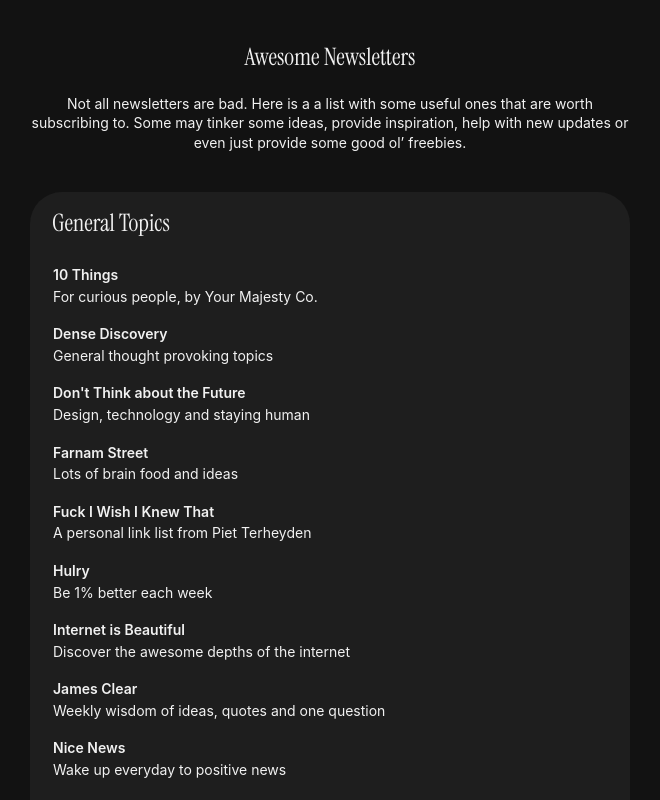
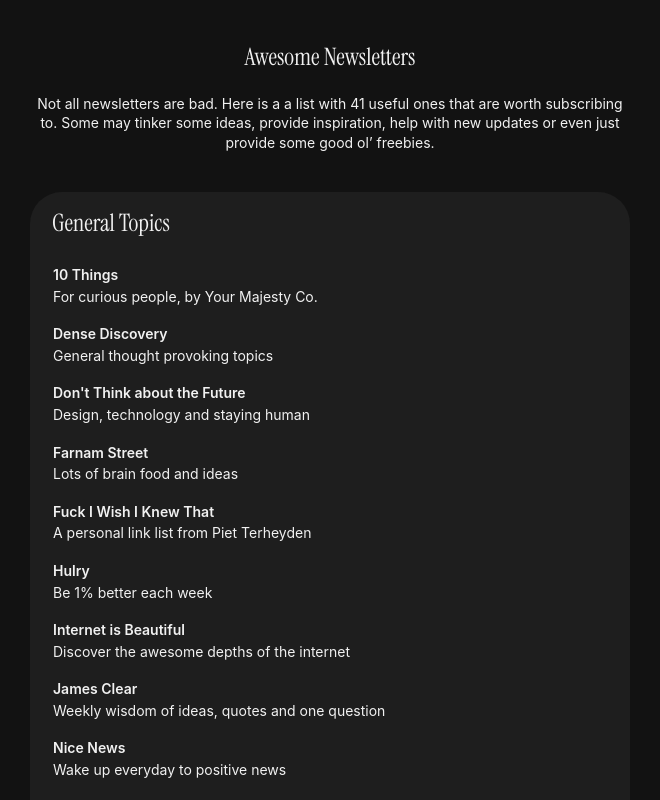
Before and after one commit to tangaroo/awesome-newsletters, a Next.js app: page / in a window 1280 px wide. Shown: the top 800 px of the page, without its empty margins (310-970 px from the left). Built offline with nearby package versions, Linux system fonts and the light colour scheme.

Commit message:
fixed keys and updated content

```diff
--- a/components/introduction/introduction.jsx
+++ b/components/introduction/introduction.jsx
@@ -4,11 +4,15 @@
 import data from "../../public/links.json";
 
 const IntroductionComponent = () => {
+  const total = data.reduce((accumulator, table) => {
+    return accumulator + table.rows.length;
+  }, 0);
+
   return (
     <Content>
       <p>
-        Not all newsletters are bad. Here is a a list with some useful ones that
-        are worth subscribing to. Some may tinker some ideas, provide
+        Not all newsletters are bad. Here is a a list with {total} useful ones
+        that are worth subscribing to. Some may tinker some ideas, provide
         inspiration, help with new updates or even just provide some good ol’
         freebies.
       </p>
--- a/components/table/table.jsx
+++ b/components/table/table.jsx
@@ -2,15 +2,15 @@
 import tables from "../../public/links.json";
 
 const TableComponent = () => {
-  return tables.map((table) => (
-    <table key={table.id}>
+  return tables.map((table, i) => (
+    <table key={`table-${i}`}>
       <tbody>
         <tr>
           <th>{table.heading}</th>
         </tr>
-        {table.rows.map((row) => {
+        {table.rows.map((row, j) => {
           return (
-            <tr key={table.rows.id}>
+            <tr key={`row-${j}`}>
               <td>
                 <a href={row.link} target="_blank">
                   {row.title}
--- a/src/app/page.js
+++ b/src/app/page.js
@@ -1,5 +1,6 @@
 "use client";
 import { GlobalStyle } from "../../styles/styles.js";
+import Head from "next/head";
 
 import SEO from "../../components/head/head.jsx";
 import HeaderComponent from "../../components/header/header.jsx";
```
